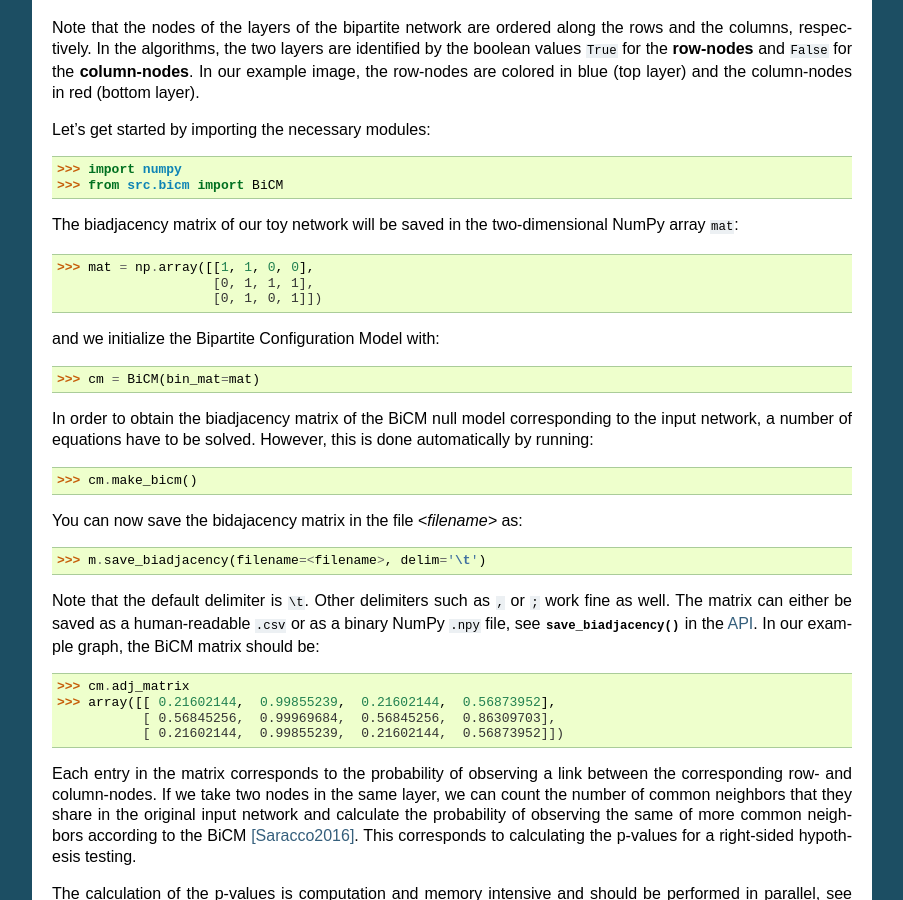
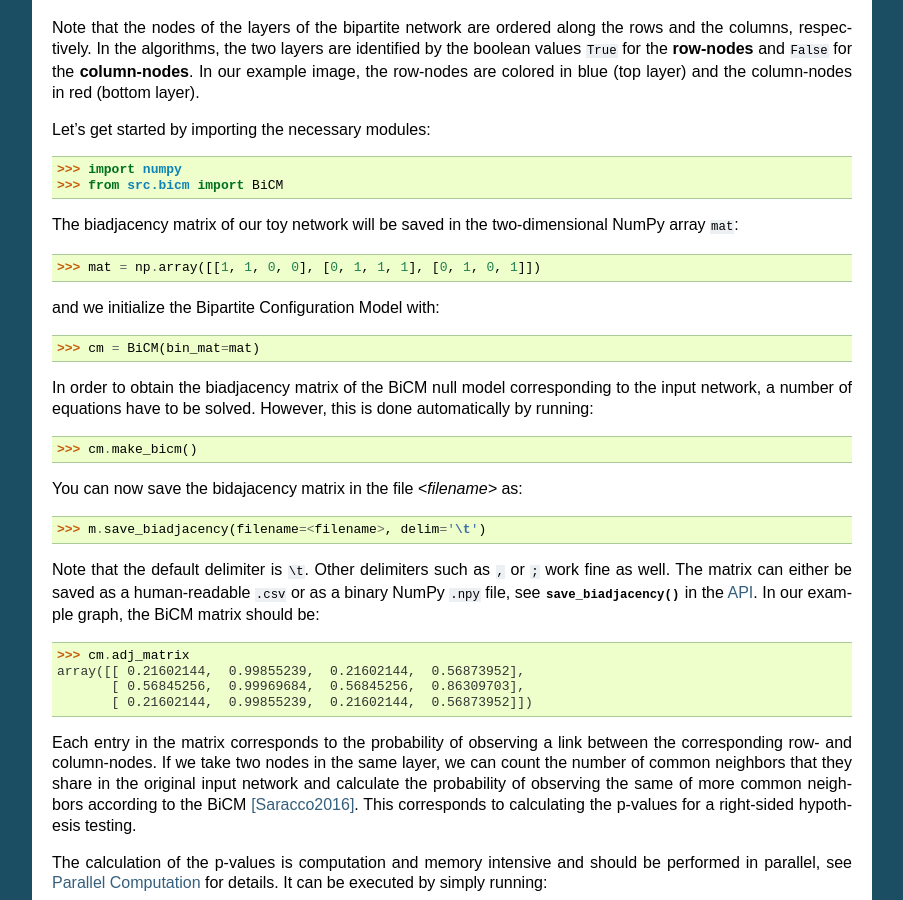
Before and after one commit to tsakim/bicm, a Sphinx documentation site: the page built from docs/source/tutorial.rst, in a window 1280 px wide and 900 px high, scrolled down 366 px. Shown: the whole window, without its empty margins (198-1101 px from the left). Built offline with Sphinx 7.4.7, drawn with Linux system fonts in a browser that asks for light colours.

```diff
--- a/docs/source/tutorial.rst
+++ b/docs/source/tutorial.rst
@@ -38,9 +38,7 @@ Let's get started by importing the necessary modules::
 The biadjacency matrix of our toy network will be saved in the two-dimensional
 NumPy array ``mat``::
 
-    >>> mat = np.array([[1, 1, 0, 0],
-                        [0, 1, 1, 1],
-                        [0, 1, 0, 1]])
+    >>> mat = np.array([[1, 1, 0, 0], [0, 1, 1, 1], [0, 1, 0, 1]])
 
 and we initialize the Bipartite Configuration Model with::
 
@@ -62,9 +60,9 @@ Note that the default delimiter is ``\t``. Other delimiters such as ``,`` or
 the :ref:`api`. In our example graph, the BiCM matrix should be::
 
     >>> cm.adj_matrix
-    >>> array([[ 0.21602144,  0.99855239,  0.21602144,  0.56873952],
-               [ 0.56845256,  0.99969684,  0.56845256,  0.86309703],
-               [ 0.21602144,  0.99855239,  0.21602144,  0.56873952]])
+    array([[ 0.21602144,  0.99855239,  0.21602144,  0.56873952],
+           [ 0.56845256,  0.99969684,  0.56845256,  0.86309703],
+           [ 0.21602144,  0.99855239,  0.21602144,  0.56873952]])
 
 Each entry in the matrix corresponds to the probability of observing a link
 between the corresponding row- and column-nodes. If we take two nodes in the
```
Also changed, not shown: 2 other files.
